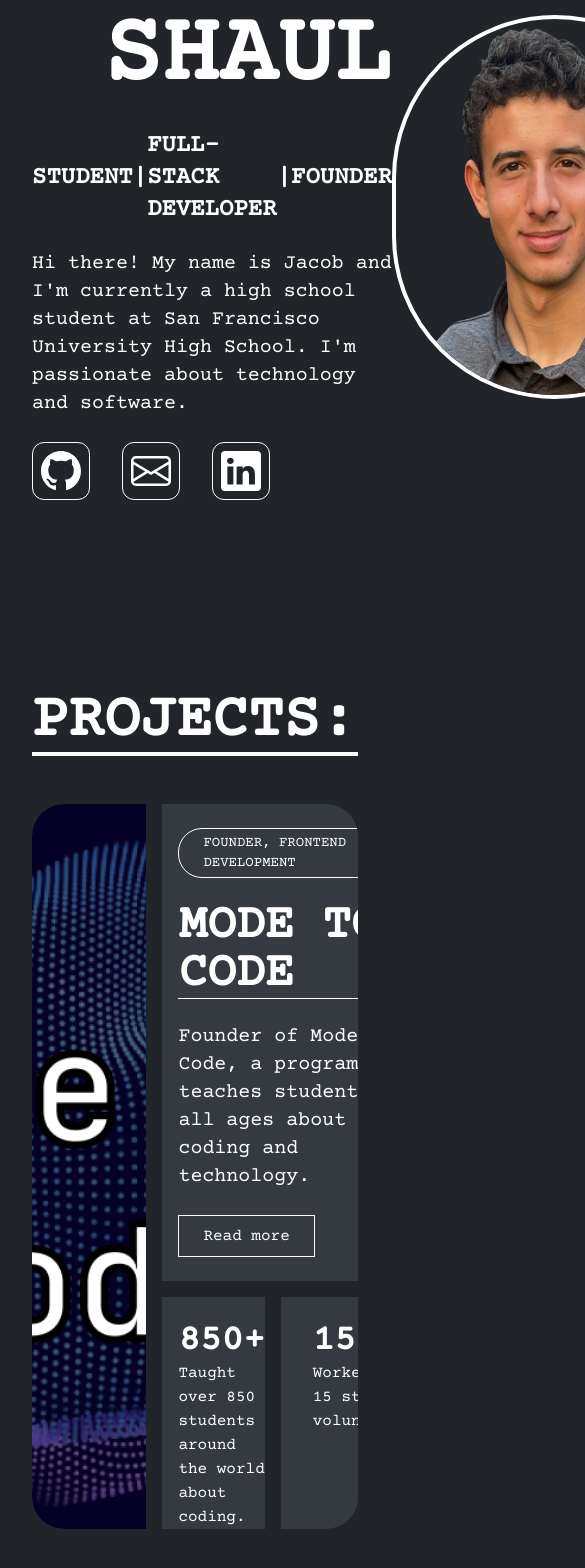
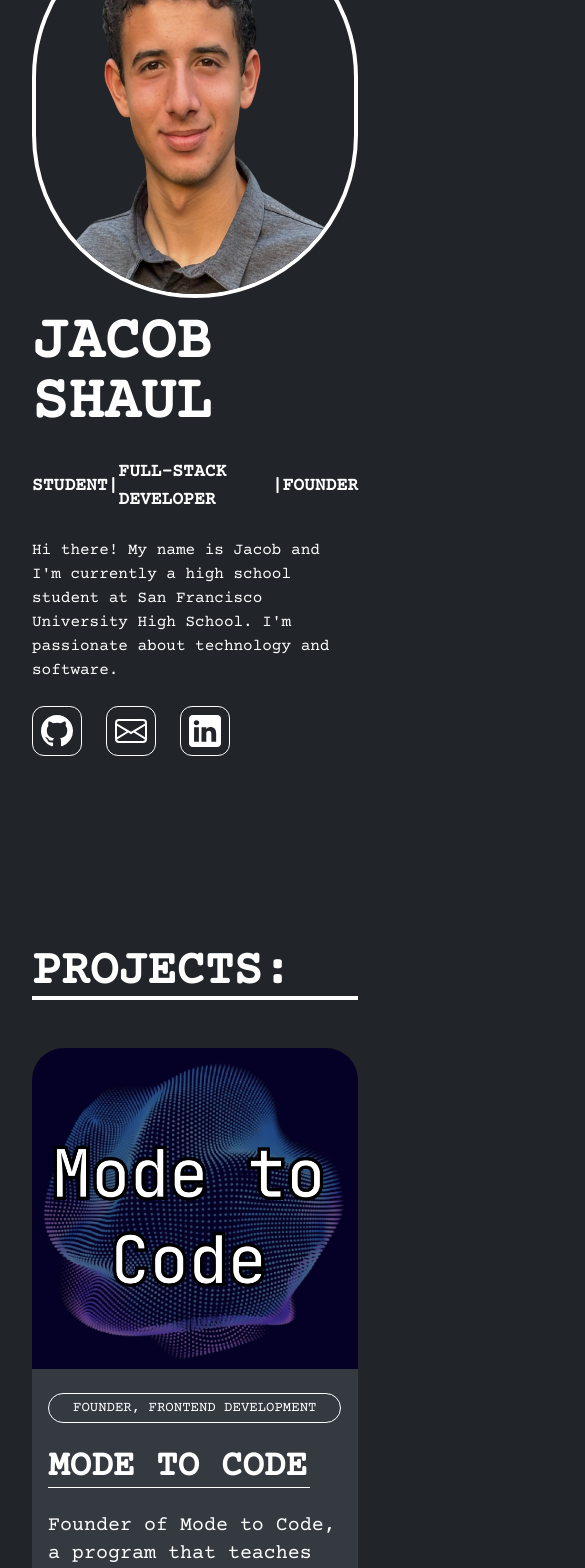
Before and after one commit to jacob-s-codes/portfolio, a Next.js app: page / in a window 390 px wide. Shown: the part 220-1788 px from the top of the page, 585 px wide, since content can reach past the window. Built offline with nearby package versions, Linux system fonts and the light colour scheme.

Commit message:
added responsive things for projects

```diff
--- a/src/app/components/Navbar.tsx
+++ b/src/app/components/Navbar.tsx
@@ -9,7 +9,7 @@ const Navbar = () => {
                 <li className='hover:bg-white hover:text-black px-3 py-1 rounded-lg duration-200'>
                     <Link href="/">J.S.</Link>
                 </li>
-                <div className='flex items-center gap-24'>
+                <div className='flex items-center lg:gap-x-24 gap-x-4'>
                     {/* <li className='hover:bg-white hover:text-black px-3 py-1 rounded-lg duration-200'>
                         <Link href="/about">About</Link>
                     </li> */}
--- a/src/app/components/Projects.tsx
+++ b/src/app/components/Projects.tsx
@@ -3,23 +3,23 @@ import React from 'react'
 const Projects = () => {
     return (
         <div>
-            <div className=" my-12 rounded-4xl flex items-stretch justify-between overflow-hidden">
+            <div className=" my-12 rounded-4xl flex md:flex-row flex-col items-stretch justify-between overflow-hidden">
                 <img
                     src="/mtccropped.png"
                     alt="mode to code logo"
-                    className="rounded-l-4xl border-r-16 border-darkbg object-cover w-[40%]"
+                    className="md:rounded-l-4xl rounded-l-none md:border-r-16 border-r-0 border-darkbg object-cover md:w-[40%] w-full"
                 />
 
                 <div className="w-full bg-lessdarkbg flex flex-col gap-y-6 justify-center">
                     <h4 className="border mx-4 border-white w-fit px-6 py-1 rounded-3xl text-sm uppercase mt-6">Founder, frontend development</h4>
                     <div className="px-4">
-                        <h3 className="text-5xl font-semibold uppercase">Mode to Code</h3>
+                        <h3 className="lg:text-5xl text-4xl font-semibold uppercase">Mode to Code</h3>
                         <hr className="mr-8" />
                     </div>
                     <p className="text-xl px-4">Founder of Mode to Code, a program that teaches students of all ages about coding and technology.</p>
                     <a href="/modetocode"><button className="w-fit mx-4 hover:cursor-pointer border-white border px-6 py-2 hover:bg-darkbg duration-200 ease-in hover:rounded-r-xl">Read more</button></a>
                     <div className="flex flex-row items-stretch justify-between gap-x-8 px-4 border-t-16 border-darkbg h-full">
-                        <div className="flex flex-col items-start border-darkbg border-r-16 pt-6 h-full">
+                        <div className="flex flex-col items-start border-darkbg border-r-16 pt-6 md:pb-0 pb-4 h-full">
                             <h5 className="font-extrabold text-4xl uppercase">850+</h5>
                             <p>Taught over 850 students around the world about coding.</p>
                         </div>
@@ -32,11 +32,11 @@ const Projects = () => {
             </div>
 
 
-            <div className=" my-12 rounded-4xl flex flex-row-reverse items-stretch justify-between overflow-hidden">
+            <div className=" my-12 rounded-4xl flex lg:flex-row-reverse flex-col items-stretch justify-between overflow-hidden">
                 <img
                     src="/uhshacks.png"
                     alt="mode to code logo"
-                    className="rounded-r-4xl border-l-16 border-darkbg object-cover w-full"
+                    className="lg:rounded-r-4xl rounded-r-none lg:border-l-16 border-darkbg object-cover w-full"
                 />
 
                 <div className="w-full bg-lessdarkbg flex flex-col gap-y-6 justify-center">
@@ -48,7 +48,7 @@ const Projects = () => {
                     <p className="text-xl px-4">Organized my high school&apos;s inaugural hackathon, bringing high school students from around the bay area to come build.</p>
                     <a href="/uhshacks"><button className="w-fit mx-4 hover:cursor-pointer border-white border px-6 py-2 hover:bg-darkbg duration-200 ease-in hover:rounded-r-xl">Read more</button></a>
                     <div className="flex flex-row items-stretch justify-between gap-x-8 px-4 border-t-16 border-darkbg h-full">
-                        <div className="flex flex-col items-start border-r-16 border-darkbg h-full pt-4 ">
+                        <div className="flex flex-col items-start border-r-16 border-darkbg h-full pt-4 md:pb-0 pb-4">
                             <h5 className="font-extrabold text-4xl uppercase">50</h5>
                             <p>50 students participated for free at UHS Hacks.</p>
                         </div>
--- a/src/app/globals.css
+++ b/src/app/globals.css
@@ -11,3 +11,14 @@ html {
   background-color: #212529;
   color: white;
 }
+
+html,
+body {
+  overflow-x: clip;
+
+  /* Prevent horizontal scrolling */
+  /* overflow-y: auto; */
+  /* Ensure vertical scrolling when necessary */
+  height: auto;
+  width: 100%;
+}
--- a/src/app/page.tsx
+++ b/src/app/page.tsx
@@ -5,31 +5,31 @@ import Projects from "./components/Projects";
 export default function Home() {
   return (
     <div className="w-full max-w-7xl mx-auto px-4 py-8">
-      <div className="flex items-center justify-between">
+      <div className="flex lg:flex-row flex-col-reverse lg:items-center items-start justify-between">
         <div className="flex flex-col items-start gap-6 max-w-2xl">
-          <h1 className="text-8xl text-right font-semibold uppercase">Jacob Shaul</h1>
-          <div className="flex items-center justify-between text-2xl font-semibold w-full uppercase">
+          <h1 className="lg:text-8xl text-6xl lg:pt-0 pt-4 font-semibold uppercase">Jacob Shaul</h1>
+          <div className="flex items-center justify-between lg:text-2xl text-lg font-semibold w-full uppercase">
             <h2>Student</h2>
             <h2>|</h2>
             <h2>Full-stack developer</h2>
             <h2>|</h2>
             <h2>Founder</h2>
           </div>
-          <h3 className="text-xl">Hi there! My name is Jacob and I&apos;m currently a high school student at San Francisco University High School. I&apos;m passionate about technology and software.</h3>
-          <div className="flex items-center gap-8">
+          <h3 className="lg:text-xl text-base">Hi there! My name is Jacob and I&apos;m currently a high school student at San Francisco University High School. I&apos;m passionate about technology and software.</h3>
+          <div className="flex items-center lg:gap-8 gap-6">
             <a href="https://github.com/jacob-s-codes" target="_blank" className="hover:text-black border border-white rounded-xl p-2 hover:bg-white duration-200">
-              <svg xmlns="http://www.w3.org/2000/svg" fill="currentColor" className="bi bi-github w-10 h-auto" viewBox="0 0 16 16">
+              <svg xmlns="http://www.w3.org/2000/svg" fill="currentColor" className="bi bi-github lg:w-10 w-8 h-auto" viewBox="0 0 16 16">
                 <path d="M8 0C3.58 0 0 3.58 0 8c0 3.54 2.29 6.53 5.47 7.59.4.07.55-.17.55-.38 0-.19-.01-.82-.01-1.49-2.01.37-2.53-.49-2.69-.94-.09-.23-.48-.94-.82-1.13-.28-.15-.68-.52-.01-.53.63-.01 1.08.58 1.23.82.72 1.21 1.87.87 2.33.66.07-.52.28-.87.51-1.07-1.78-.2-3.64-.89-3.64-3.95 0-.87.31-1.59.82-2.15-.08-.2-.36-1.02.08-2.12 0 0 .67-.21 2.2.82.64-.18 1.32-.27 2-.27s1.36.09 2 .27c1.53-1.04 2.2-.82 2.2-.82.44 1.1.16 1.92.08 2.12.51.56.82 1.27.82 2.15 0 3.07-1.87 3.75-3.65 3.95.29.25.54.73.54 1.48 0 1.07-.01 1.93-.01 2.2 0 .21.15.46.55.38A8.01 8.01 0 0 0 16 8c0-4.42-3.58-8-8-8" />
               </svg>
             </a>
             <a href="mailto:jacobbshaul@gmail.com" className="hover:text-black border border-white rounded-xl p-2 hover:bg-white duration-200">
-              <svg xmlns="http://www.w3.org/2000/svg" fill="currentColor" className="w-10 h-auto bi bi-envelope" viewBox="0 0 16 16">
+              <svg xmlns="http://www.w3.org/2000/svg" fill="currentColor" className="lg:w-10 w-8 h-auto bi bi-envelope" viewBox="0 0 16 16">
                 <path d="M0 4a2 2 0 0 1 2-2h12a2 2 0 0 1 2 2v8a2 2 0 0 1-2 2H2a2 2 0 0 1-2-2zm2-1a1 1 0 0 0-1 1v.217l7 4.2 7-4.2V4a1 1 0 0 0-1-1zm13 2.383-4.708 2.825L15 11.105zm-.034 6.876-5.64-3.471L8 9.583l-1.326-.795-5.64 3.47A1 1 0 0 0 2 13h12a1 1 0 0 0 .966-.741M1 11.105l4.708-2.897L1 5.383z" />
               </svg>
             </a>
 
             <a href="https://www.linkedin.com/in/jacob-shaul-7729ba29b/" target="_blank" className="hover:text-black border border-white rounded-xl p-2 hover:bg-white duration-200">
-              <svg xmlns="http://www.w3.org/2000/svg" fill="currentColor" className="bi bi-linkedin rounded-sm w-10 h-auto" viewBox="0 0 16 16">
+              <svg xmlns="http://www.w3.org/2000/svg" fill="currentColor" className="bi bi-linkedin rounded-sm lg:w-10 w-8 h-auto" viewBox="0 0 16 16">
                 <path d="M0 1.146C0 .513.526 0 1.175 0h13.65C15.474 0 16 .513 16 1.146v13.708c0 .633-.526 1.146-1.175 1.146H1.175C.526 16 0 15.487 0 14.854zm4.943 12.248V6.169H2.542v7.225zm-1.2-8.212c.837 0 1.358-.554 1.358-1.248-.015-.709-.52-1.248-1.342-1.248S2.4 3.226 2.4 3.934c0 .694.521 1.248 1.327 1.248zm4.908 8.212V9.359c0-.216.016-.432.08-.586.173-.431.568-.878 1.232-.878.869 0 1.216.662 1.216 1.634v3.865h2.401V9.25c0-2.22-1.184-3.252-2.764-3.252-1.274 0-1.845.7-2.165 1.193v.025h-.016l.016-.025V6.169h-2.4c.03.678 0 7.225 0 7.225z" />
               </svg></a>
           </div>
@@ -38,11 +38,11 @@ export default function Home() {
       </div>
 
       <div className="py-48">
-        <h2 className="text-6xl font-semibold uppercase">projects:</h2>
+        <h2 className="lg:text-6xl text-5xl font-semibold uppercase">projects:</h2>
         <hr className="border-2 border-white" />
         <Projects/>
         <div className="">
-          <a href="/projects"><button className="w-fit mx-4 hover:cursor-pointer border-white border px-12 py-4 hover:bg-lessdarkbg duration-200 ease-in hover:rounded-r-xl text-2xl">Read more</button></a>
+          <a href="/projects"><button className="w-fit  hover:cursor-pointer border-white border px-12 py-4 hover:bg-lessdarkbg duration-200 ease-in hover:rounded-r-xl lg:text-2xl text-xl">Read more</button></a>
         </div>
 
       </div>
@@ -52,7 +52,7 @@ export default function Home() {
       <div className="py-24">
         <h2 className="text-5xl font-semibold uppercase">tech stack/languages:</h2>
         <hr className="border-2 border-white mb-8" />
-        <div className="grid grid-cols-7 items-center justify-evenly">
+        <div className="grid lg:grid-cols-7 grid-cols-3 gap-y-4 items-center justify-evenly">
           <img src="/nextjslogo.jpeg" alt="nextjs logo" className="w-32 h-auto" />
           <img src="/tailwindlogo.png" alt="tailwindcss" className="w-32 h-auto" />
           <img src="/typescript.svg" alt="typescript" className="w-24 h-auto rounded-lg" />
```
